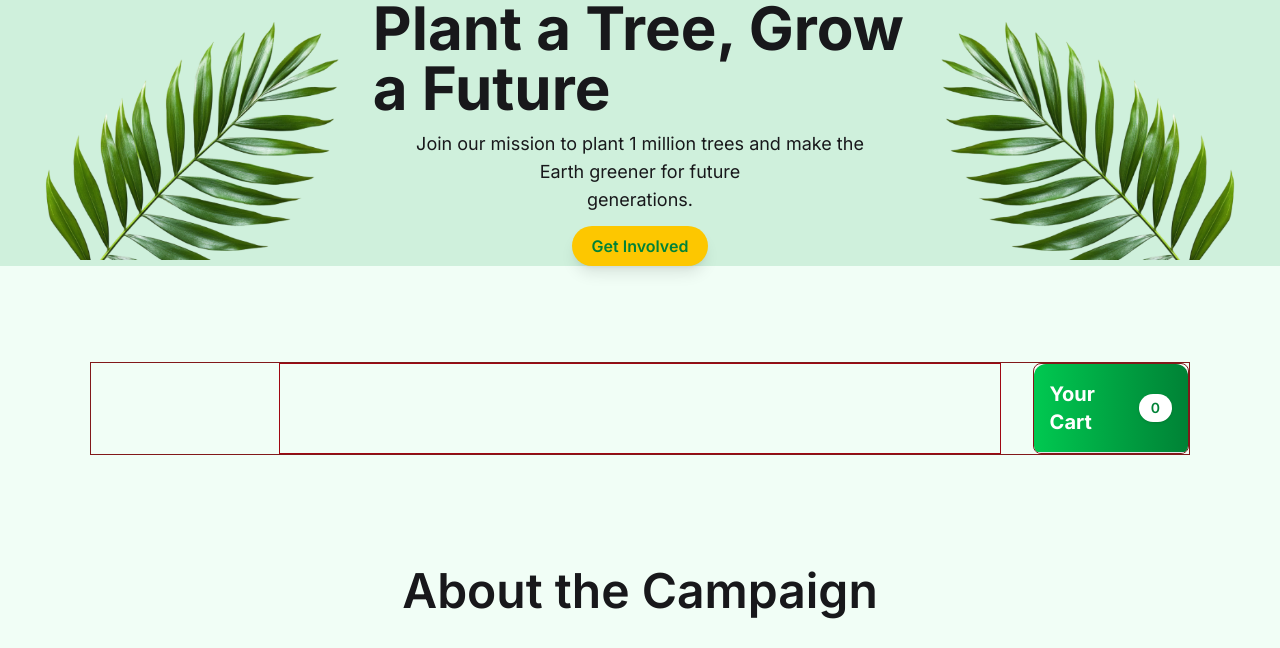
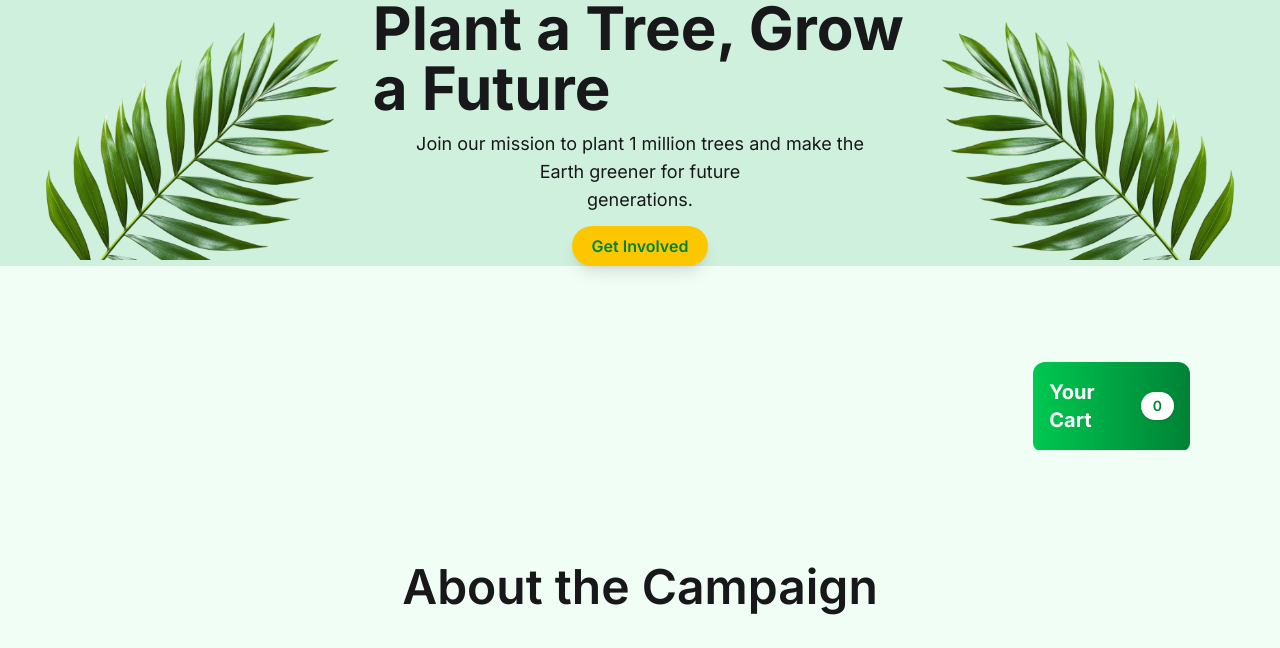
Before and after one commit to abdurrahman253/Green-Earth, a plain HTML site: page index.html in a window 1280 px wide. Shown: the part 99-747 px from the top of the page. Drawn offline with nearby package versions, Linux system fonts and the light colour scheme; no server answers.

Commit message:
updated index.html file

```diff
--- a/index.html
+++ b/index.html
@@ -101,7 +101,7 @@
      <main>
        <!-- Functionalities -->
         <section class="my-8 md:my-24">
-          <div class="md:w-[85.93%] mx-auto border border-red-900 md:grid gap-8 md:grid-cols-12">
+          <div class="md:w-[85.93%] mx-auto  md:grid gap-8 md:grid-cols-12">
 
             <aside class="md:px-0 px-14 md:col-span-2 category_side">
               <ul id="category_container" class=" grid grid-cols-2 gap-4 md:grid-cols-1">
@@ -109,7 +109,7 @@
               </ul>
             </aside>
 
-             <div id="plants_container" class="md:py-0 py-10 px-14 md:px-0 grid md:col-span-8 border border-red-800 md:grid-cols-3 gap-7 all_plant">
+             <div id="plants_container" class="md:py-0 py-10 px-14 md:px-0 grid md:col-span-8 md:grid-cols-3 gap-7 all_plant">
 
 
 
@@ -117,7 +117,7 @@
              </div>
 
 
-             <aside  class="col-span-2 hidden md:block overflow-hidden bg-white border border-red-900 rounded-lg add_to_cart">
+             <aside  class="col-span-2 hidden md:block overflow-hidden bg-white rounded-lg add_to_cart">
 
                <div class="flex items-center justify-between p-4 shadow bg-gradient-to-r from-green-500 to-green-700 rounded-t-xl">
                  <h1 class="text-xl font-bold text-white">Your Cart</h1>
@@ -130,7 +130,7 @@
              </aside>
 
 
-                 </div>
+            </div>
 
         </section>
 
```
Also changed, not shown: script.js (+0 -7 lines).
